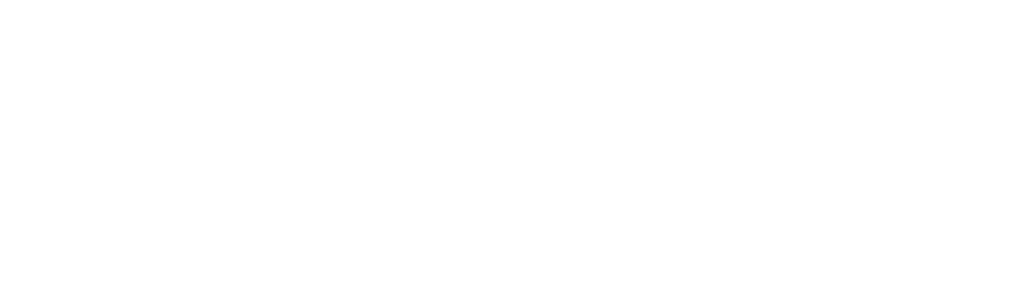
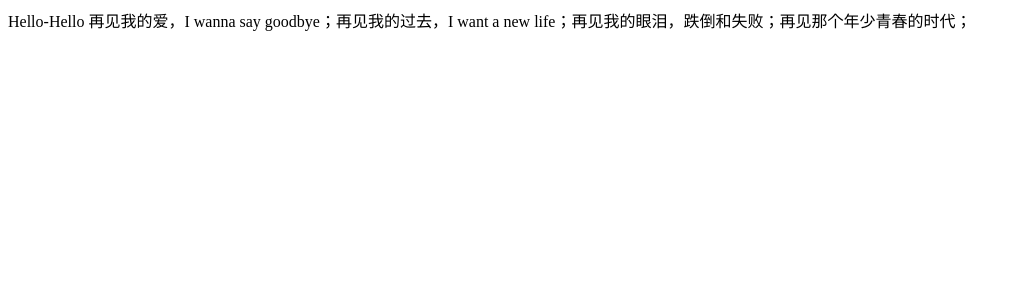
Before and after one commit to Darcy-Yang/personal-blog, a Vue app: page /#/ in a window 1280 px wide. Both pictures are taken after a click on the element 166 px from the left and 355 px from the top of the page. Shown: the top 300 px of the page, without its empty margins (0-1019 px from the left). Built offline with nearby package versions, Linux system fonts and the light colour scheme.

Commit message:
[UPDATE]show article data

```diff
--- a/src/router/index.js
+++ b/src/router/index.js
@@ -1,7 +1,7 @@
 import Vue from 'vue'
 import Router from 'vue-router'
 import Home from '@/views/Home/index'
-import Article from '@/views/Home/article'
+import Article from '@/views/Article/article'
 
 Vue.use(Router)
 
--- /dev/null
+++ b/src/utils/event.js
@@ -0,0 +1,3 @@
+import Vue from 'vue'
+
+export default new Vue()
--- /dev/null
+++ b/src/views/Article/article.vue
@@ -0,0 +1,21 @@
+<template>
+<div>
+  <span> {{ this.article.title }} </span>
+  <span> {{ this.article.content }} </span>
+</div>
+</template>
+
+<script>
+export default {
+  name: 'article',
+  data () {
+    return {
+      article: this.$route.params.article[this.$route.params.id]
+    }
+  }
+}
+</script>
+
+<style lang="less" scoped>
+
+</style>
--- a/src/views/Home/Index.vue
+++ b/src/views/Home/Index.vue
@@ -51,8 +51,7 @@
   },
   methods: {
     read (item) {
-      this.$emit('showArticle', item.id)
-      this.$router.push({ name: 'article', params: { article: this.article } })
+      this.$router.push({ name: 'article', params: { id: item.id, article: this.article } })
     }
   }
 }
--- a/src/views/Home/article.vue
+++ /dev/null
@@ -1,15 +0,0 @@
-<template>
-<div>
-  <span>{{ this.$route.params.id }}</span>
-</div>
-</template>
-
-<script>
-export default {
-  name: 'article'
-}
-</script>
-
-<style lang="less" scoped>
-
-</style>
```
